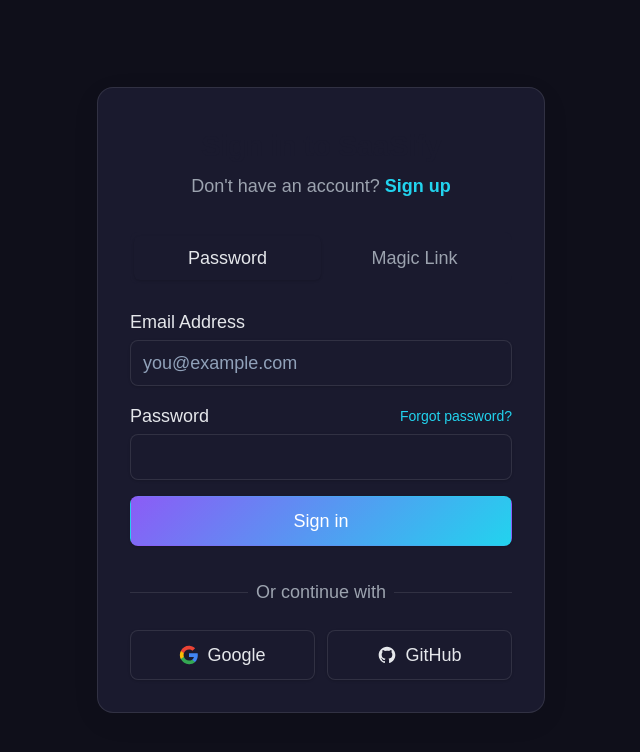
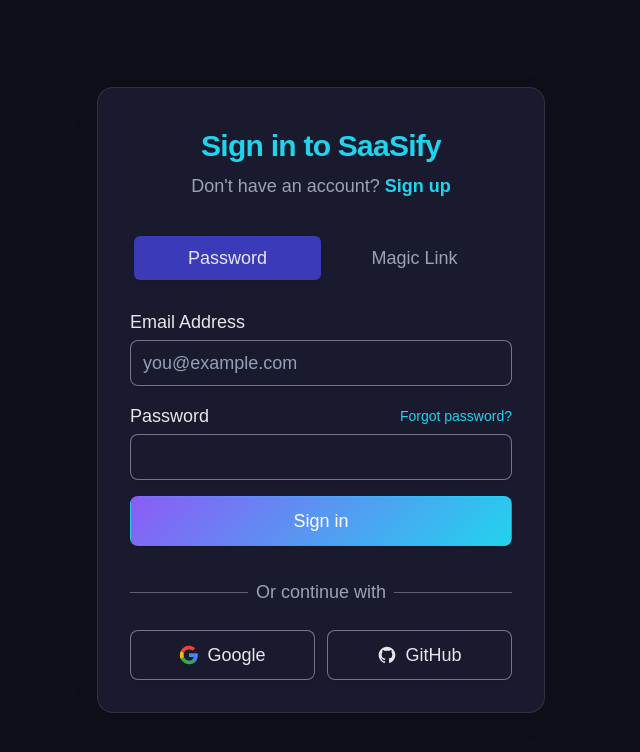
Before and after one commit to shivam-giri/saas-next-dashboard, a Next.js app: page /auth/signin in a window 1280 px wide. Shown: the top 752 px of the page, without its empty margins (319-959 px from the left). Built offline with nearby package versions, Linux system fonts and the light colour scheme; no server answers.

Commit message:
css updated

```diff
--- a/src/app/auth/signin/page.tsx
+++ b/src/app/auth/signin/page.tsx
@@ -16,7 +16,7 @@
 
             <div className="max-w-md w-full bg-[#1A1A2E] p-8 rounded-2xl shadow-[0_8px_30px_rgb(0,0,0,0.06)] border border-white/10 ">
                 <div>
-                    <h2 className="mt-2 text-center text-3xl font-bold tracking-tight text-[#1A1A2E] ">
+                    <h2 className="mt-2 text-center text-3xl font-bold tracking-tight text-[#22D3EE]">
                         Sign in to SaaSify
                     </h2>
                     <p className="mt-2 text-center text-lg text-[#9CA3AF] ">
@@ -35,7 +35,7 @@
                 <div className="mt-8">
                     <div className="relative">
                         <div className="absolute inset-0 flex items-center">
-                            <div className="w-full border-t border-white/10 " />
+                            <div className="w-full border-t border-white/30 " />
                         </div>
                         <div className="relative flex justify-center text-lg">
                             <span className="px-2 bg-[#1A1A2E] text-[#9CA3AF] ">
@@ -53,7 +53,7 @@
                         >
                             <button
                                 type="submit"
-                                className="w-full flex justify-center items-center py-2.5 px-4 border border-white/10 rounded-lg shadow-sm bg-[#1A1A2E] text-lg font-medium text-[#E5E7EB] hover:bg-[#0F0F1A] transition"
+                                className="w-full flex justify-center items-center py-2.5 px-4 border border-white/40 rounded-lg shadow-sm bg-[#1A1A2E] text-lg font-medium text-[#E5E7EB] hover:bg-[#0F0F1A] transition"
                             >
                                 <svg className="w-5 h-5 mr-2" viewBox="0 0 24 24">
                                     <path fill="#4285F4" d="M22.56 12.25c0-.78-.07-1.53-.2-2.25H12v4.26h5.92c-.26 1.37-1.04 2.53-2.21 3.31v2.77h3.57c2.08-1.92 3.28-4.74 3.28-8.09z" />
@@ -74,7 +74,7 @@
                         >
                             <button
                                 type="submit"
-                                className="w-full flex justify-center items-center py-2.5 px-4 border border-white/10 rounded-lg shadow-sm bg-[#1A1A2E] text-lg font-medium text-[#E5E7EB] hover:bg-[#0F0F1A] transition"
+                                className="w-full flex justify-center items-center py-2.5 px-4 border border-white/40 rounded-lg shadow-sm bg-[#1A1A2E] text-lg font-medium text-[#E5E7EB] hover:bg-[#0F0F1A] transition"
                             >
                                 <svg className="w-5 h-5 mr-2" fill="currentColor" viewBox="0 0 24 24">
                                     <path fillRule="evenodd" clipRule="evenodd" d="M12 2C6.477 2 2 6.477 2 12c0 4.42 2.865 8.166 6.839 9.489.5.092.682-.217.682-.482 0-.237-.008-.866-.013-1.7-2.782.603-3.369-1.34-3.369-1.34-.454-1.156-1.11-1.462-1.11-1.462-.908-.62.069-.608.069-.608 1.003.07 1.531 1.03 1.531 1.03.892 1.529 2.341 1.087 2.91.831.092-.646.35-1.086.636-1.336-2.22-.253-4.555-1.11-4.555-4.943 0-1.091.39-1.984 1.029-2.683-.103-.253-.446-1.27.098-2.647 0 0 .84-.269 2.75 1.025A9.578 9.578 0 0112 6.836c.85.004 1.705.114 2.504.336 1.909-1.294 2.747-1.025 2.747-1.025.546 1.379.203 2.394.1 2.647.64.699 1.028 1.592 1.028 2.683 0 3.842-2.339 4.687-4.566 4.935.359.309.678.919.678 1.852 0 1.336-.012 2.415-.012 2.743 0 .267.18.578.688.48C19.138 20.161 22 16.416 22 12c0-5.523-4.477-10-10-10z" />
--- a/src/app/auth/signin/signin-form.tsx
+++ b/src/app/auth/signin/signin-form.tsx
@@ -10,7 +10,7 @@
     const [magicState, magicAction, magicPending] = useActionState(signInMagicLinkAction, null);
 
     const inputCls =
-        "mt-1 block w-full px-3 py-2 border border-white/10 rounded-lg shadow-sm placeholder-slate-400 bg-[#1A1A2E] text-[#E5E7EB] focus:outline-none focus:ring-indigo-500 focus:border-indigo-500 sm:text-lg";
+        "mt-1 block w-full px-3 py-2 border border-white/40 rounded-lg shadow-sm placeholder-slate-400 bg-[#1A1A2E] text-[#E5E7EB] focus:outline-none focus:ring-indigo-500 focus:border-indigo-500 sm:text-lg";
 
     return (
         <div className="mt-8 space-y-6">
@@ -20,7 +20,7 @@
                     type="button"
                     onClick={() => setMethod("credentials")}
                     className={`flex-1 py-2 text-lg font-medium rounded-md transition ${method === "credentials"
-                        ? "bg-[#1A1A2E] shadow text-[#E5E7EB] "
+                        ? "bg-[#3b3bba] shadow text-[#E5E7EB] "
                         : "text-[#9CA3AF] hover:text-[#E5E7EB] "
                         }`}
                 >
@@ -30,7 +30,7 @@
                     type="button"
                     onClick={() => setMethod("magic-link")}
                     className={`flex-1 py-2 text-lg font-medium rounded-md transition ${method === "magic-link"
-                        ? "bg-[#1A1A2E] shadow text-[#E5E7EB] "
+                        ? "bg-[#3b3bba] shadow text-[#E5E7EB] "
                         : "text-[#9CA3AF] hover:text-[#E5E7EB] "
                         }`}
                 >
@@ -100,7 +100,7 @@
                     <button
                         type="submit"
                         disabled={magicPending}
-                        className="w-full flex justify-center py-2.5 px-4 border border-transparent rounded-lg shadow-sm text-lg font-medium text-white bg-[#0F0F1A] hover:bg-[#1A1A2E] disabled:opacity-50 transition"
+                        className="w-full flex justify-center py-2.5 px-4 border border-transparent rounded-lg shadow-sm text-lg font-medium text-white bg-[linear-gradient(135deg,#8B5CF6,#22D3EE)] hover:opacity-90 focus:outline-none focus:ring-2 focus:ring-offset-2 focus:ring-indigo-500 disabled:opacity-50 transition"
                     >
                         {magicPending ? "Sending link…" : "Send Magic Link"}
                     </button>
--- a/src/app/auth/signup/page.tsx
+++ b/src/app/auth/signup/page.tsx
@@ -8,7 +8,7 @@
 
             <div className="max-w-md w-full bg-[#1A1A2E] p-8 rounded-2xl shadow-[0_8px_30px_rgb(0,0,0,0.06)] border border-white/10 ">
                 <div>
-                    <h2 className="mt-2 text-center text-3xl font-bold tracking-tight text-[#1A1A2E] ">
+                    <h2 className="mt-2 text-center text-3xl font-bold tracking-tight text-[#22D3EE]">
                         Create an Account
                     </h2>
                     <p className="mt-2 text-center text-lg text-[#9CA3AF] ">
--- a/src/app/auth/signup/signup-form.tsx
+++ b/src/app/auth/signup/signup-form.tsx
@@ -7,7 +7,7 @@
     const [state, formAction, pending] = useActionState(signUpAction, null);
 
     const inputCls =
-        "mt-1 block w-full px-3 py-2 border border-white/10 rounded-lg shadow-sm placeholder-slate-400 bg-[#1A1A2E] text-[#E5E7EB] focus:outline-none focus:ring-indigo-500 focus:border-indigo-500 sm:text-lg";
+        "mt-1 block w-full px-3 py-2 border border-white/40 rounded-lg shadow-sm placeholder-slate-400 bg-[#1A1A2E] text-[#E5E7EB] focus:outline-none focus:ring-indigo-500 focus:border-indigo-500 sm:text-lg";
 
     const labelCls = "block text-lg font-medium text-[#E5E7EB] ";
 
--- a/src/app/onboarding/page.tsx
+++ b/src/app/onboarding/page.tsx
@@ -9,24 +9,24 @@
     }
 
     return (
-        <div className="min-h-screen flex items-center justify-center bg-gray-50 p-4">
-            <div className="w-full max-w-md bg-[#1A1A2E] rounded-xl shadow-md p-8 border">
-                <h1 className="text-2xl font-bold mb-2">Welcome to SaaS Dashboard!</h1>
-                <p className="text-gray-600 mb-6">
+        <div className="min-h-screen flex items-center justify-center bg-gray-900 p-4">
+            <div className="w-full max-w-lg bg-[#1A1A2E] rounded-xl shadow-md p-8 border border-white/40 ">
+                <h1 className="text-3xl font-bold mb-2">Welcome to SaaSify!</h1>
+                <p className="text-gray-200 mb-6">
                     To get started, you need to create a Workspace for your team.
                 </p>
 
                 {/* Server Action Form: Works without JavaScript enabled! */}
                 <form action={createWorkspaceAction} className="space-y-4">
                     <div>
-                        <label htmlFor="workspaceName" className="block text-lg font-medium text-gray-700 mb-1">
+                        <label htmlFor="workspaceName" className="block text-2xl font-medium text-green-100 mb-2">
                             Workspace Name
                         </label>
                         <input
                             type="text"
                             name="workspaceName"
                             id="workspaceName"
-                            className="w-full border border-gray-300 rounded-lg px-4 py-2 focus:ring-2 focus:ring-blue-500 focus:outline-none"
+                            className="w-full border border-gray-300 rounded-lg px-6 py-4 focus:ring-2 focus:ring-blue-500 focus:outline-none"
                             placeholder="e.g. Acme Corp"
                             required
                         />
@@ -34,7 +34,7 @@
 
                     <button
                         type="submit"
-                        className="w-full bg-blue-600 text-white font-medium rounded-lg px-4 py-2 hover:bg-blue-700 transition"
+                        className="w-full bg-purple-600 hover:bg-purple-700 text-white cursor-pointer focus:outline-none focus:ring-2 focus:ring-purple-500 focus:ring-offset-2 focus:ring-offset-gray-900 font-medium rounded-lg px-8 py-4 text-2xl transition"
                     >
                         Create Workspace
                     </button>
--- a/src/app/page.tsx
+++ b/src/app/page.tsx
@@ -7,7 +7,7 @@
 
             {/* NAVBAR */}
             <header className="w-full flex items-center justify-between px-8 py-5 border-b border-zinc-200 ">
-                <h1 className="text-xl font-bold">SaaSify</h1>
+                <h1 className="text-xl font-bold text-purple-700">SaaSify</h1>
 
                 <Link
                     href="/dashboard"
```
